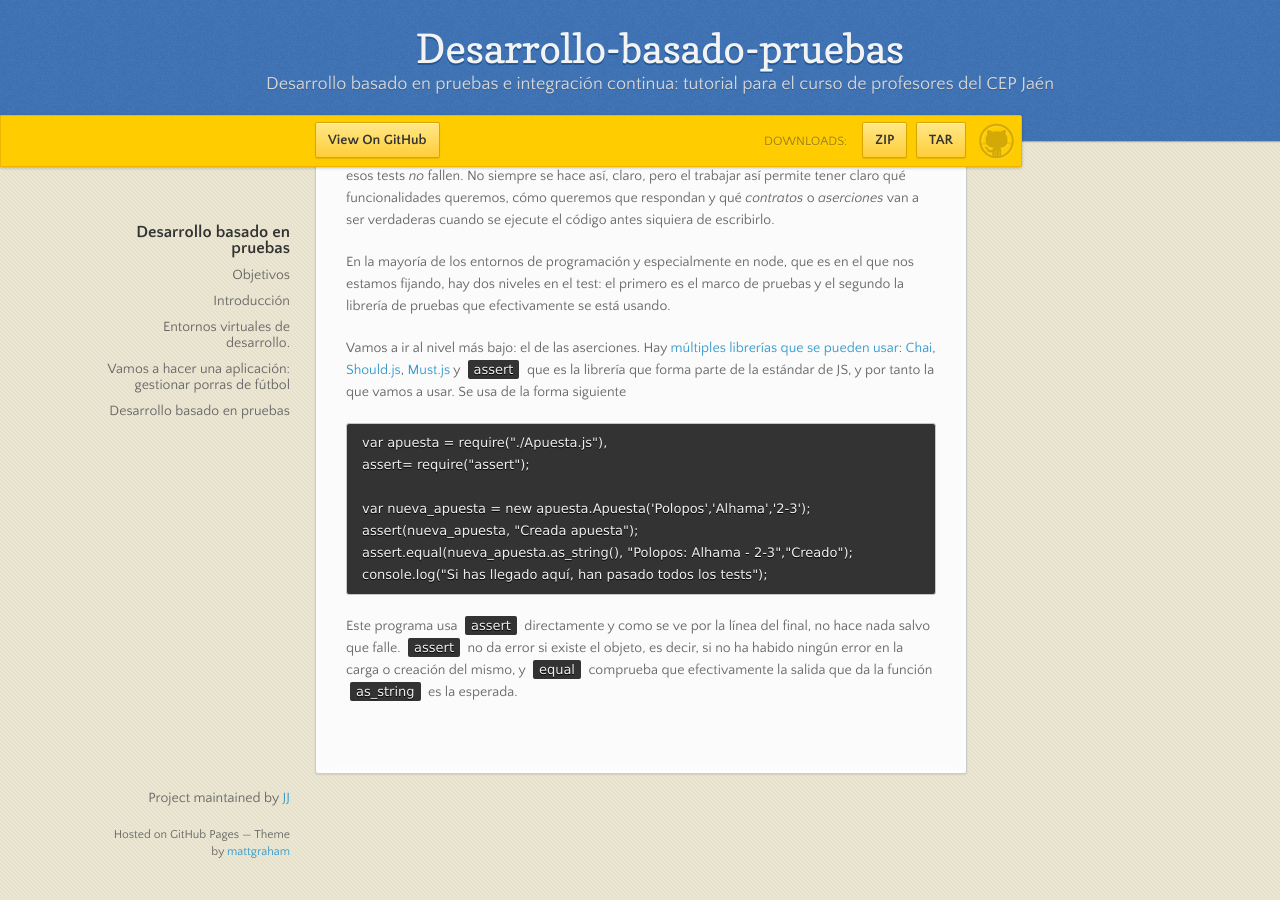
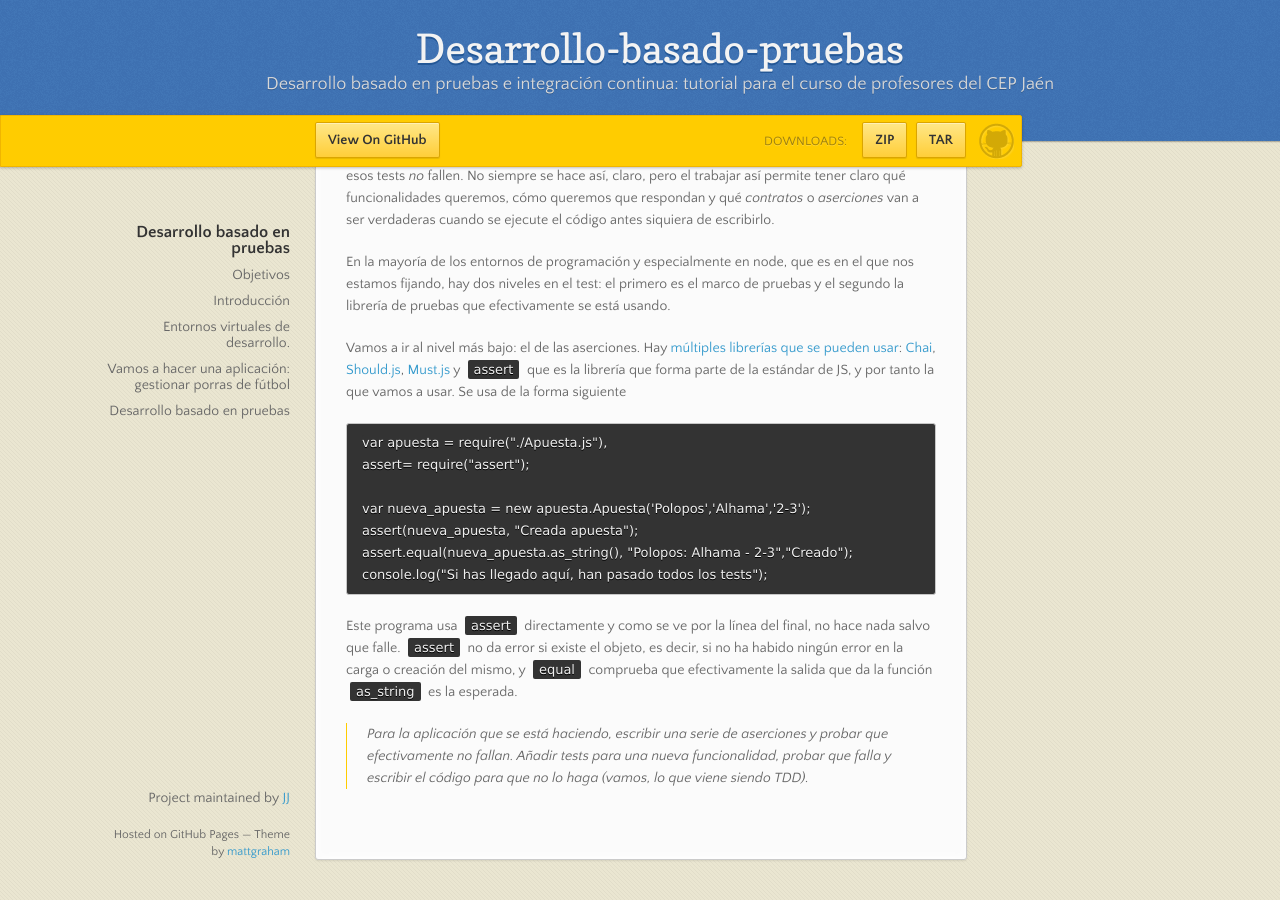
Before and after one commit to JJ/desarrollo-basado-pruebas, a Jekyll site: the page built from index.md, in a window 1280 px wide and 900 px high, scrolled down 6111 px. Built offline with Jekyll 4.4.1, drawn with Linux system fonts in a browser that asks for light colours; nearby versions of some CDN libraries.

Commit message:
Sync gh-pages with master

```diff
--- a/index.md
+++ b/index.md
@@ -369,3 +369,5 @@ final, no hace nada salvo que falle. `assert` no da error si existe el
 objeto, es decir, si no ha habido ningún error en la carga o creación
 del mismo, y `equal` comprueba que efectivamente la salida que da la
 función `as_string` es la esperada.
+
+> Para la aplicación que se está haciendo, escribir una serie de aserciones y probar que efectivamente no fallan. Añadir tests para una nueva funcionalidad, probar que falla y escribir el código para que no lo haga (vamos, lo que viene siendo TDD).
```
Also changed, not shown: README.md.
